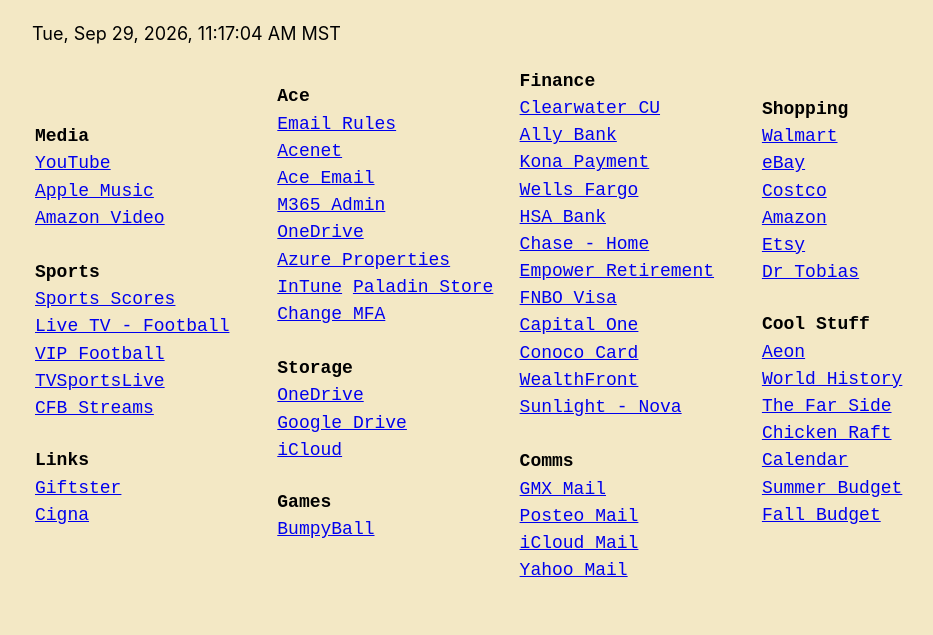
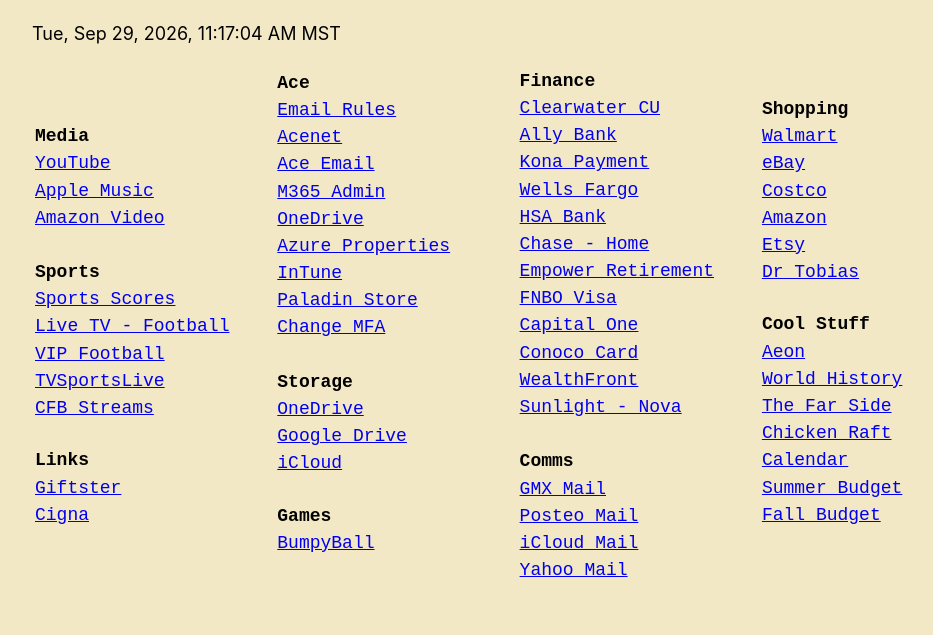
Before and after one commit to MSwan4312/mswan4312.github.io, a plain HTML site: page index.html in a window 1280 px wide. Shown: the part 111-746 px from the top of the page, without its empty margins (1-934 px from the left). Drawn offline with Linux system fonts and the light colour scheme.

Commit message:
Update index.html

```diff
--- a/index.html
+++ b/index.html
@@ -29,7 +29,7 @@
         <a href="https://admin.microsoft.com/?auth_upn=mswanson%40mtace.com&amp;source=applauncher#/homepage" target="_blank" rel="noreferrer noopener">M365 Admin</a><br>
         <a href="https://mtace787-my.sharepoint.com/personal/mswanson_mtace_com/_layouts/15/onedrive.aspx?login_hint=mswanson%40mtace%2Ecom" target="_blank" rel="noreferrer noopener">OneDrive</a><br>
         <a href="https://portal.azure.com/#home" target="_blank" rel="noreferrer noopener">Azure Properties</a><br>
-        <a href="https://intune.microsoft.com/#home" target="_blank" rel="noreferrer noopener">InTune</a>
+        <a href="https://intune.microsoft.com/#home" target="_blank" rel="noreferrer noopener">InTune</a><br>
         <a href="https://store.paladinpos.com/" target="_blank" rel="noreferrer noopener">Paladin Store</a><br>
         <a href="https://portal.azure.com/?Microsoft_AAD_IAM_enableAadvisorFeaturePreview=true&amp;Microsoft_AAD_IAM_enableAadvisorFeature=true#view/Microsoft_AAD_ConditionalAccess/PolicyBlade/policyId/a85f7fc9-0103-4145-a5e3-0258a8e54b4e" target="_blank" rel="noreferrer noopener">Change MFA</a><br>
         <br><strong>Storage</strong><br><a href="https://onedrive.live.com/?id=root&amp;cid=2FF77B87DC90C187&amp;qt=mru" target="_blank" rel="noreferrer noopener">OneDrive</a><br>
```
